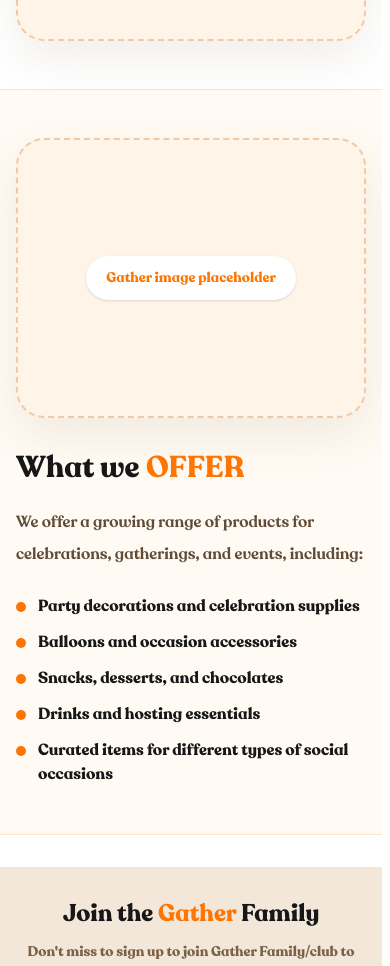
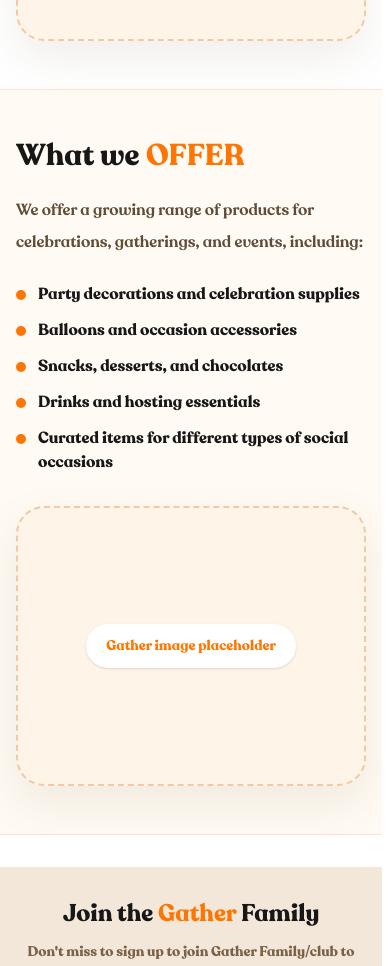
Before and after one commit to Word-of-Mouth-Marketing-agency/gather, a Next.js app: page /about in a window 390 px wide. Shown: the part 1040-2006 px from the top of the page. Built offline with nearby package versions, Linux system fonts and the light colour scheme.

Commit message:
style: reorder about offer section on mobile
Swap What we OFFER grid DOM order so text appears above
image on mobile. Desktop layout preserved via lg:order-*.

```diff
--- a/src/app/(store)/about/page.tsx
+++ b/src/app/(store)/about/page.tsx
@@ -39,10 +39,6 @@
         <section className="bg-[#fffaf3] border-y border-[rgba(255,122,26,0.18)]">
           <div className="max-w-7xl mx-auto px-4 sm:px-6 lg:px-8 py-12 sm:py-16 lg:py-20">
             <div className="grid grid-cols-1 lg:grid-cols-2 gap-8 lg:gap-14 items-center">
-              <div className="lg:order-1">
-                <AboutImagePlaceholder />
-              </div>
-
               <GsapReveal className="lg:order-2">
                 <AnimatedTitle
                   as="h2"
@@ -68,6 +64,10 @@
                   ))}
                 </ul>
               </GsapReveal>
+
+              <div className="lg:order-1">
+                <AboutImagePlaceholder />
+              </div>
             </div>
           </div>
         </section>
```
